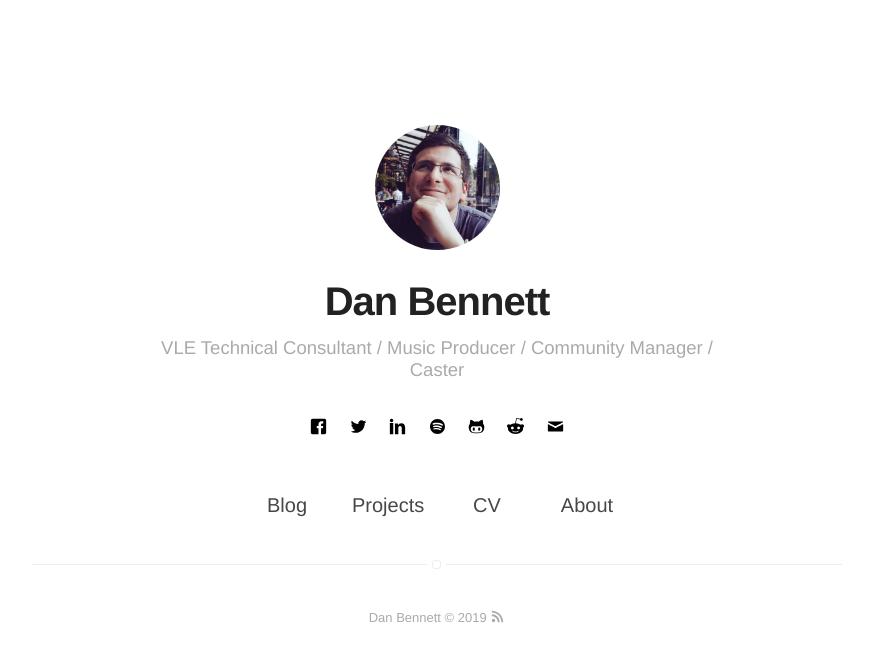
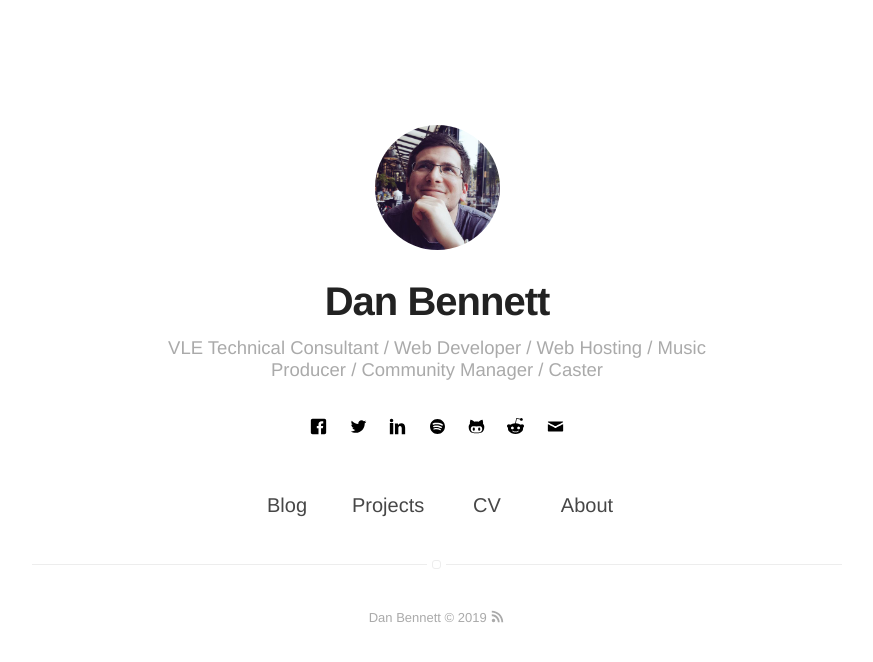
Before and after one commit to DanBennettUK/danbennettuk.github.io, a Jekyll site: the page built from index.html, in a window 1280 px wide. Shown: the top 662 px of the page, without its empty margins (203-1076 px from the left). Built offline with Jekyll 4.4.1, drawn with Linux system fonts in a browser that asks for light colours.

Commit message:
:lipstick: Updated Bio

```diff
--- a/_config.yml
+++ b/_config.yml
@@ -1,6 +1,6 @@
 # main text of home
 name: Dan Bennett
-bio: VLE Technical Consultant / Music Producer / Community Manager / Caster
+bio: VLE Technical Consultant / Web Developer / Web Hosting / Music Producer / Community Manager / Caster
 
 # twitter summary info
 description: A dump of stuff
@@ -56,7 +56,7 @@ email: dan@danbennett.me
 authors:
     Dan Bennett:
         name: Dan Bennett
-        bio: VLE Technical Consultant / Music Producer / Community Manager / Caster
+        bio: VLE Technical Consultant / Web Developer / Web Hosting / Music Producer / Community Manager / Caster
         external-image: false
         picture: assets/images/dan.jpg
         twitter: danbennett
```
